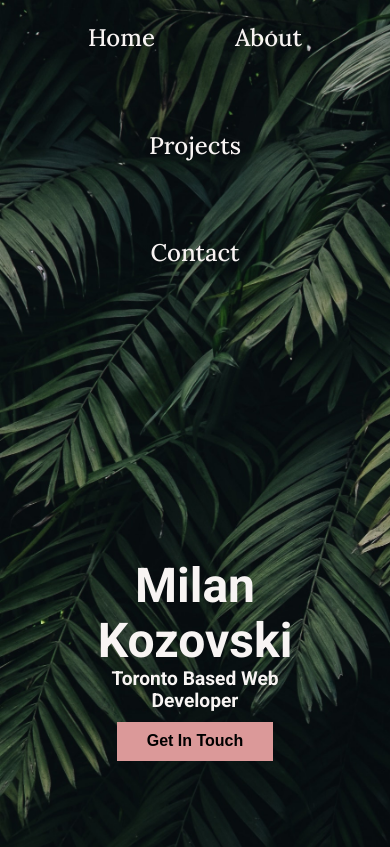
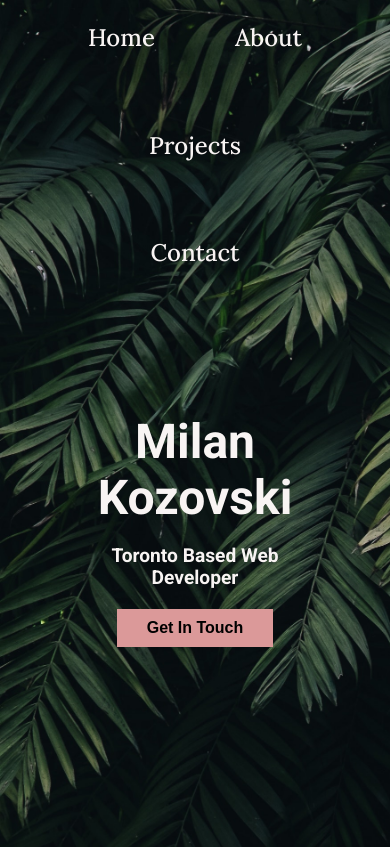
Before and after one commit to MKozovski/Portfolio, a plain HTML site: page index.html in a window 390 px wide. Shown: the top 847 px of the page. Drawn offline with Linux system fonts and the light colour scheme; a web font is replaced by a local one.

Commit message:
media v3

```diff
--- a/styles/_media.scss
+++ b/styles/_media.scss
@@ -29,11 +29,12 @@
     }
 }
 
+@media (max-width: 950px) {
+
+}
+
 @media (max-width: 720px) {
 
-    body {
-        text-align: center;
-    }
 
     #skills {
         height: 1200px;
@@ -144,6 +145,15 @@
         height: 200px;
     }
 
+    .header-text {
+        justify-content: center;
+
+        h1, h3 {
+            margin: 10px;
+        }
+
+    }
+
     #skills {
             height: 1900px;
         }
--- a/styles/_setup.scss
+++ b/styles/_setup.scss
@@ -25,6 +25,7 @@ body {
     font-size: 1.5rem;
     font-family: "lora";
     font-weight: medium;
+    text-align: center;
 }
 
 h1 {
```
Also changed, not shown: styles/styles.css, 1 other file.
